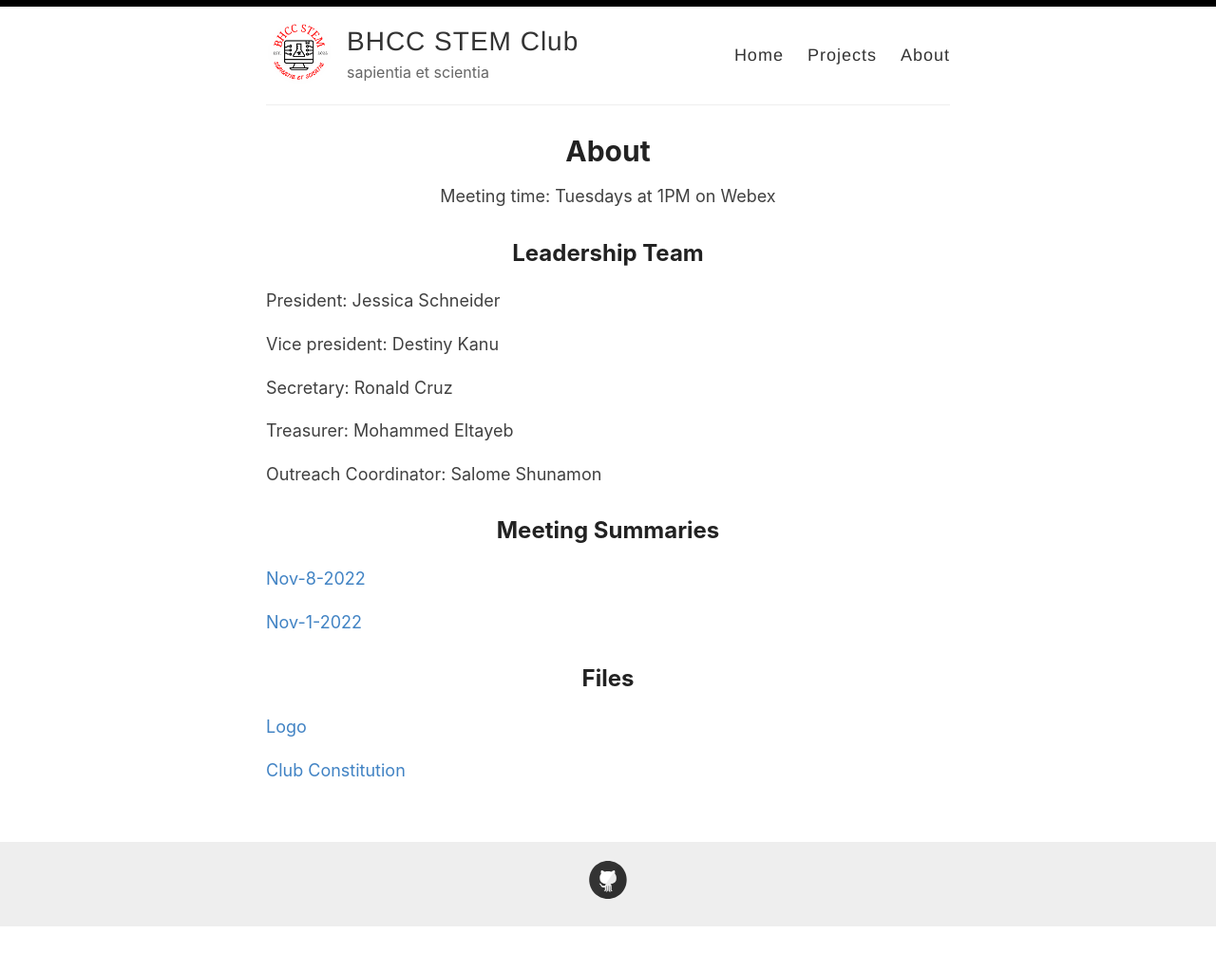
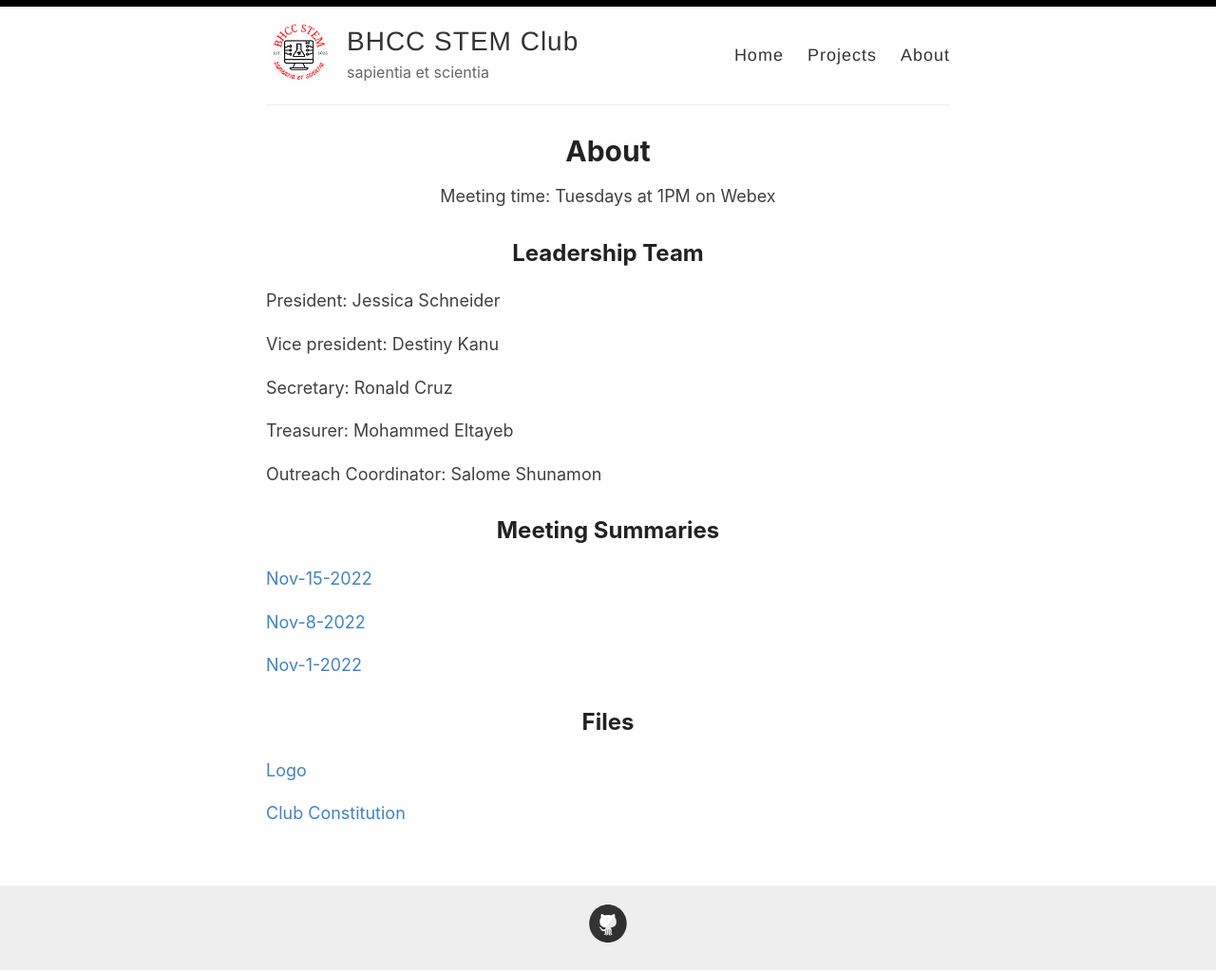
Before and after one commit to bhccstem/bhccstem.github.io, a Jekyll site: the page built from _pages/about.md, in a window 1280 px wide. Shown: the whole page at 95% size. Built offline with Jekyll 4.4.1, drawn with Linux system fonts in a browser that asks for light colours; before the commit the page ends 977 px from its top, so only the background shows below that.

Commit message:
Update about.md

```diff
--- a/_pages/about.md
+++ b/_pages/about.md
@@ -30,6 +30,8 @@ Outreach Coordinator: Salome Shunamon
 
 ## Meeting Summaries
 
+[Nov-15-2022](https://bhccstem.github.io/files/STEM_Meeting_Notes_11_15_22.pdf)
+
 [Nov-8-2022](https://bhccstem.github.io/files/STEM_Meeting_Notes_11_8_22.pdf)
 
 [Nov-1-2022](https://bhccstem.github.io/files/STEM_Meeting_Notes_11_1_22.pdf)
```
